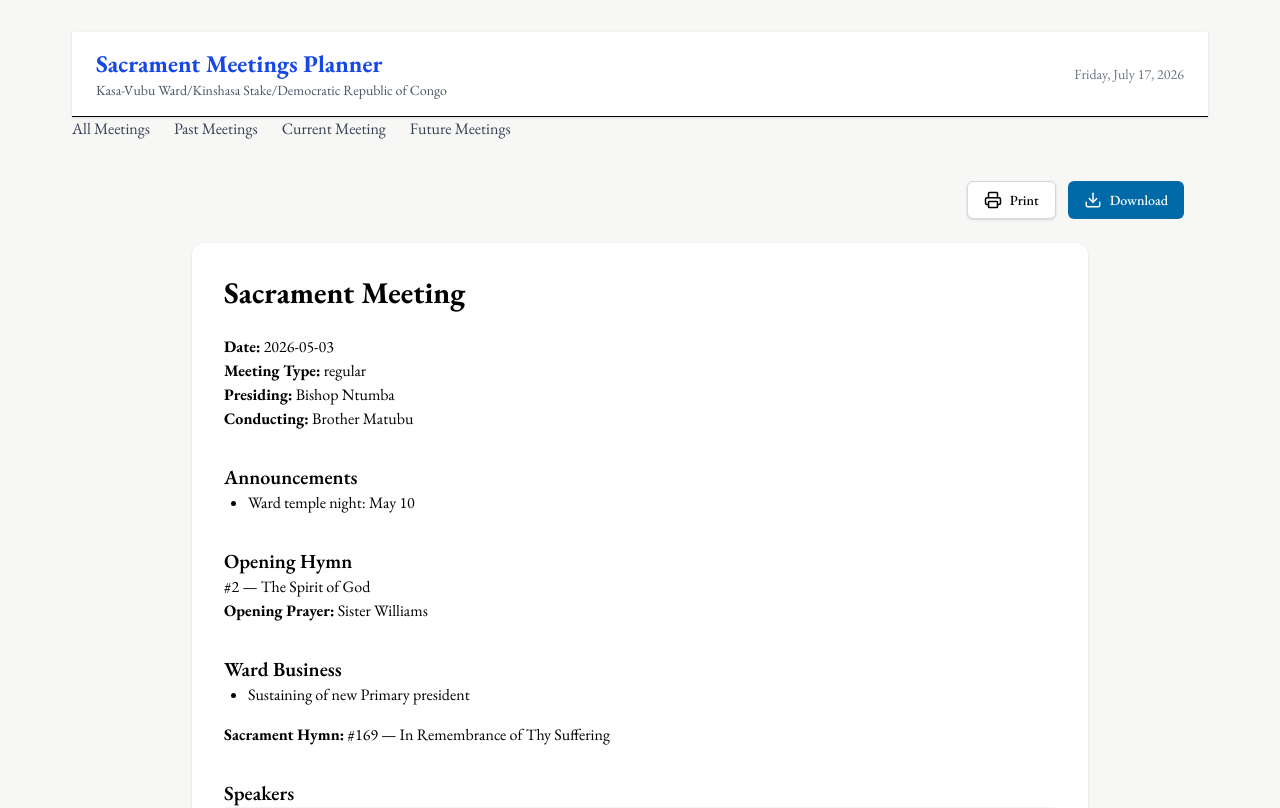
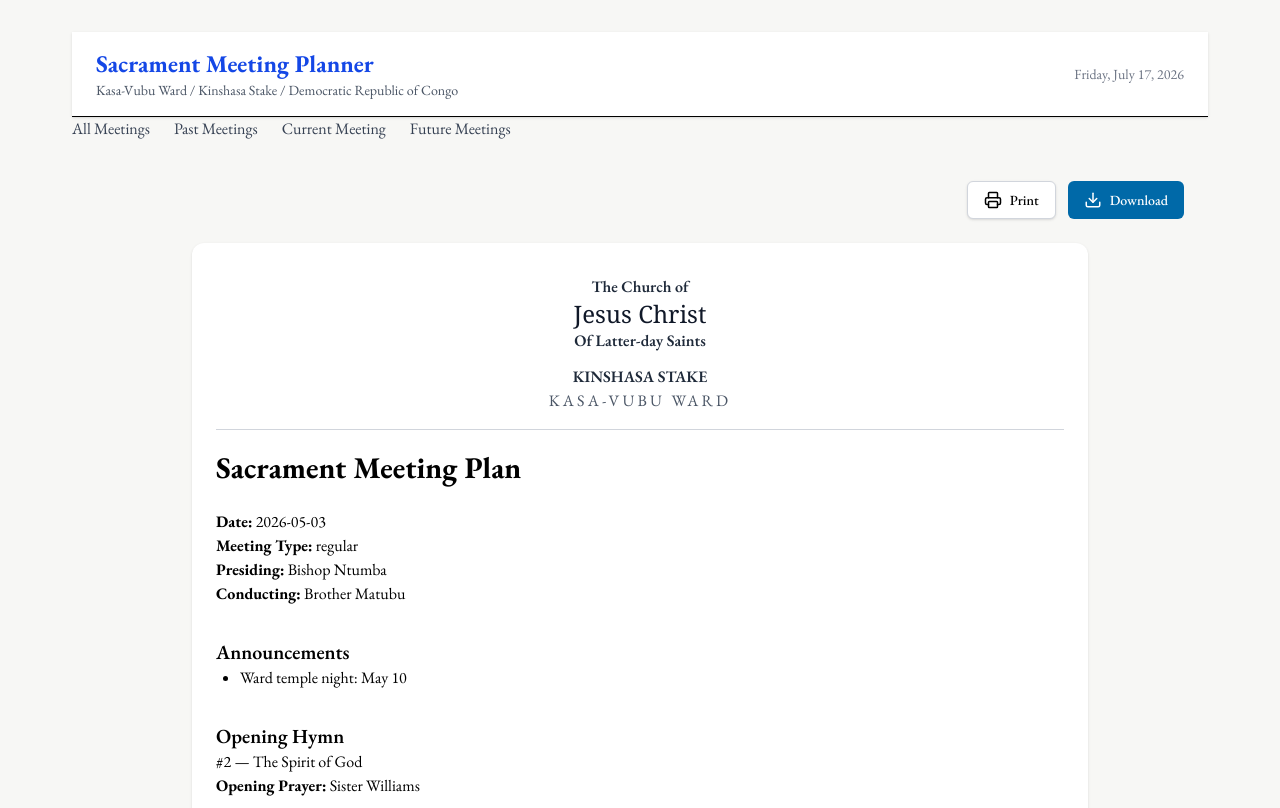
Before and after one commit to nrb2002/sacrament-meetings, a Next.js app: page /meetings/1 in a window 1280 px wide. Shown: the top 808 px of the page. Built offline with nearby package versions, Linux system fonts and the light colour scheme.

Commit message:
Little Improvements

```diff
--- a/app/globals.css
+++ b/app/globals.css
@@ -27,11 +27,15 @@
 
 @media print {
 
-  header,
+  .site-header,
   footer,
   nav,
   button {
     display: none !important;
+  }
+
+  .meeting-header {
+    display: block !important;
   }
 
   body {
--- a/app/meetings/[id]/page.tsx
+++ b/app/meetings/[id]/page.tsx
@@ -6,6 +6,7 @@
 import { getMeetingById } from "@/lib/meetings-db";
 
 import MeetingActions from "@/components/MeetingActions";
+
 
 
 interface PageProps {
--- a/components/Header.tsx
+++ b/components/Header.tsx
@@ -11,18 +11,18 @@
   }).format(new Date());
 
   return (
-    <header className="border-b bg-white shadow-sm">
+    <header className="site-header border-b bg-white shadow-sm">
       <div className="mx-auto flex max-w-6xl items-center justify-between px-6 py-4">
         <div>
           <Link
             href="/"
             className="text-2xl font-bold text-blue-700"
           >
-            Sacrament Meetings Planner
+            Sacrament Meeting Planner
           </Link>
 
           <p className="text-sm text-gray-600">
-            Kasa-Vubu Ward/Kinshasa Stake/Democratic Republic of Congo
+            Kasa-Vubu Ward / Kinshasa Stake / Democratic Republic of Congo
           </p>
         </div>
 
--- a/components/MeetingDetail.tsx
+++ b/components/MeetingDetail.tsx
@@ -1,6 +1,7 @@
-// components/Header.tsx
+// components/MeetingDetail.tsx
 
 import type { SacramentMeeting } from "@/lib/types";
+import MeetingHeader from "./MeetingHeader";
 
 interface MeetingDetailProps {
   meeting: SacramentMeeting;
@@ -10,10 +11,16 @@
   meeting,
 }: MeetingDetailProps) {
   return (
-    <article className="mx-auto max-w-4xl rounded-xl bg-white p-8 shadow">
+
+
+      <article className="mx-auto max-w-4xl rounded-xl bg-white p-6 shadow">
+        <MeetingHeader
+          stake="Kinshasa Stake"
+          ward="Kasa-Vubu Ward"
+        />
 
         <h1 className="mb-6 text-3xl font-bold">
-        Sacrament Meeting
+          Sacrament Meeting Plan
         </h1>
 
         <p>
@@ -114,5 +121,6 @@
           {meeting.closingPrayer}
         </p>
       </article>
+
   );
 }
--- /dev/null
+++ b/components/MeetingHeader.tsx
@@ -0,0 +1,34 @@
+interface MeetingHeaderProps {
+  stake: string;
+  ward: string;
+}
+
+export default function MeetingHeader({
+  stake,
+  ward,
+}: MeetingHeaderProps) {
+  return (
+    <section className="meeting-header mb-5 border-b border-gray-300 pb-4 text-center">
+        <div className="mt-2">
+            <p className="text-md font-semibold text-gray-800">
+            The Church of
+            </p>
+            <p className="font-serif text-xl leading-tight text-gray-900 md:text-2xl">
+                Jesus Christ
+            </p>
+            <p className="text-md font-semibold text-gray-800">
+                Of Latter-day Saints
+            </p>
+        </div>
+      <div className="mt-3">
+        <p className="text-base uppercase font-semibold text-gray-800">
+          {stake}
+        </p>
+
+        <p className="text-base uppercase tracking-[0.2em] text-gray-600">
+          {ward}
+        </p>
+      </div>
+    </section>
+  );
+}
```
Lines whose indentation alone changed are shown as unchanged.
